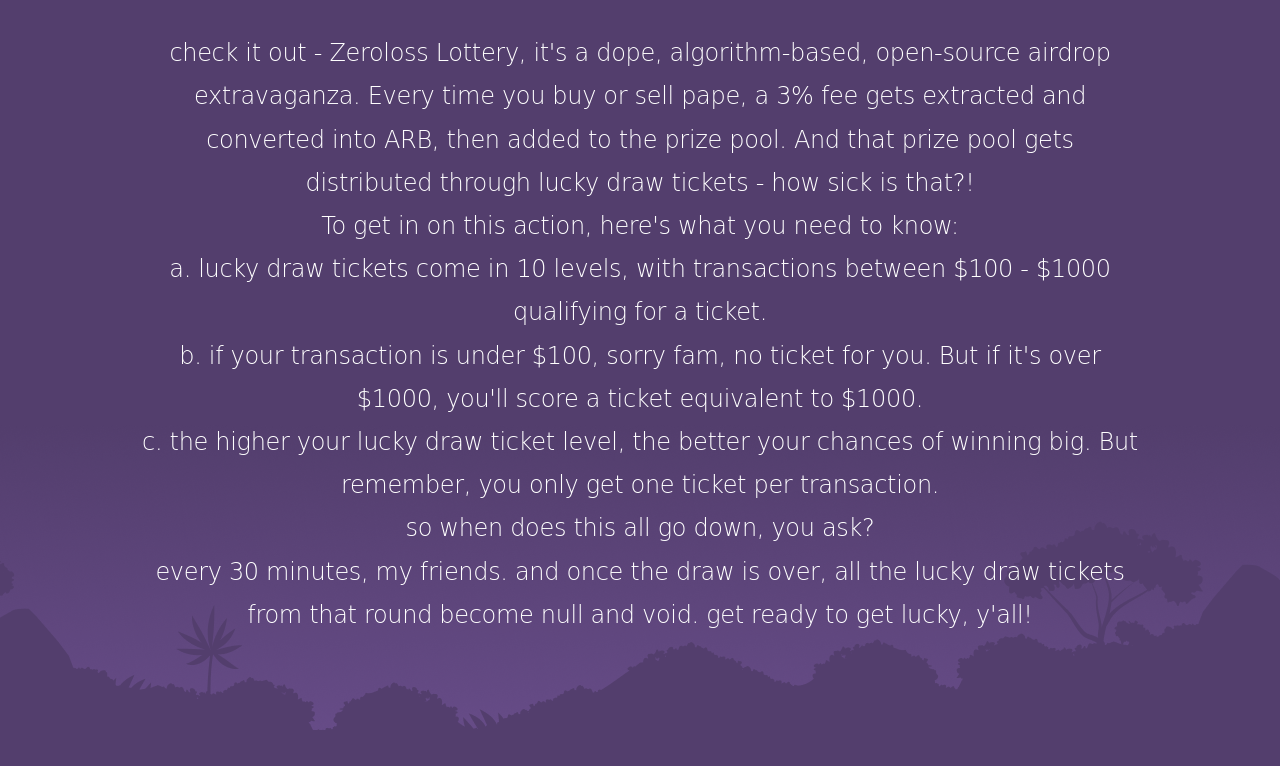
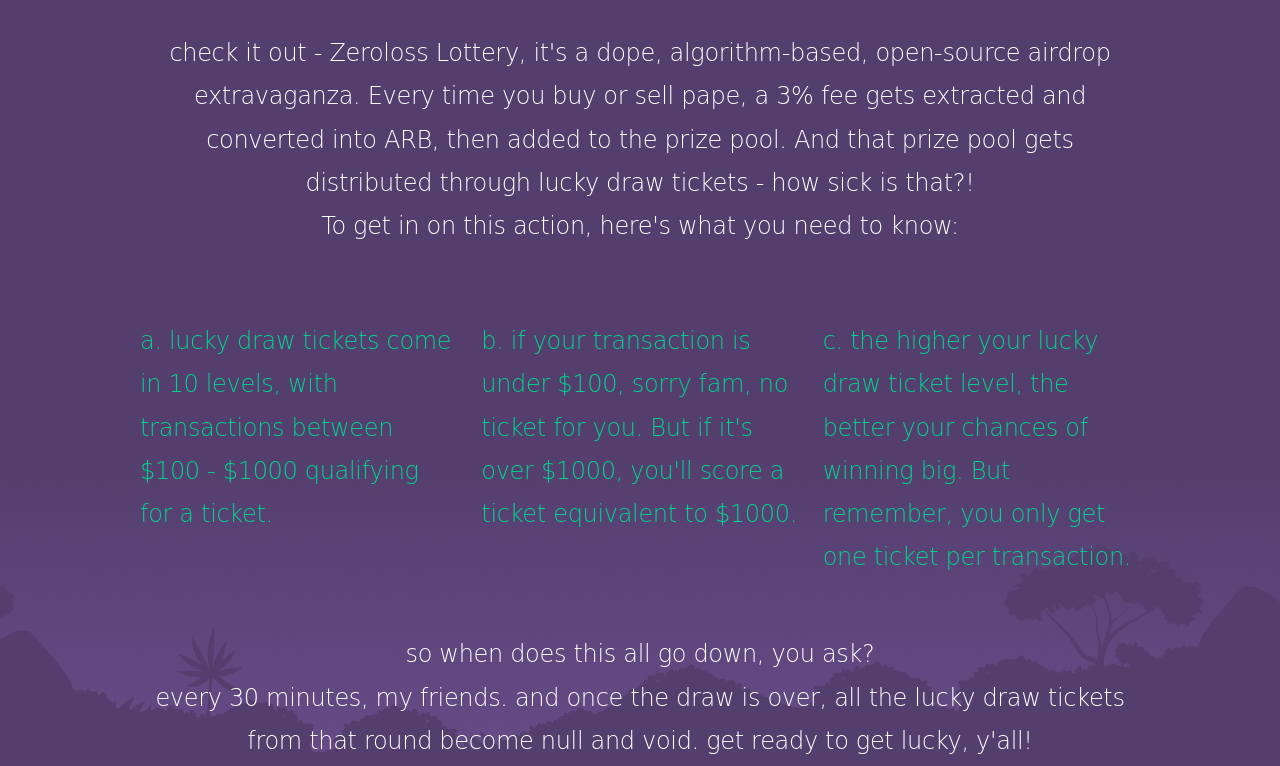
Before and after one commit to papapepememe/papapepememe.github.io, a website: page index.html in a window 1280 px wide. Shown: the part 6159-6925 px from the top of the page. Drawn offline with nearby package versions, Linux system fonts and the light colour scheme; a web font is replaced by a local one.

Commit message:
update home page

```diff
--- a/assets/scss/home.scss
+++ b/assets/scss/home.scss
@@ -259,7 +259,7 @@
 		background: url(../images/home-bg-3.png) center center no-repeat;
 		background-size: auto;
 		text-align: center;
-		padding-bottom: 180px;
+		padding-bottom: 99px;
 		.img {
 			margin-bottom: 66.32px;
 			img {
--- a/index.html
+++ b/index.html
@@ -174,9 +174,17 @@
                         <div class="transparency" >
                             <p>check it out - Zeroloss Lottery, it's a dope, algorithm-based, open-source airdrop extravaganza. Every time you buy or sell pape, a 3% fee gets extracted and converted into ARB, then added to the prize pool. And that prize pool gets distributed through lucky draw tickets - how sick is that?!</p>
                             <p>To get in on this action, here's what you need to know:</p>
-                            <p>a. lucky draw tickets come in 10 levels, with transactions between $100 - $1000 qualifying for a ticket. </p>
-                            <p>b. if your transaction is under $100, sorry fam, no ticket for you. But if it's over $1000, you'll score a ticket equivalent to $1000. </p>
-                            <p>c. the higher your lucky draw ticket level, the better your chances of winning big. But remember, you only get one ticket per transaction.</p>
+                            <div class="row" style = "margin-bottom:54px; margin-top: 72px;text-align:left;color:#00D38E ;">
+                                <div class="col-lg-4">
+                                    <p>a. lucky draw tickets come in 10 levels, with transactions between $100 - $1000 qualifying for a ticket. </p>
+                                </div>
+                                <div class="col-lg-4">
+                                    <p>b. if your transaction is under $100, sorry fam, no ticket for you. But if it's over $1000, you'll score a ticket equivalent to $1000. </p>
+                                </div>
+                                <div class="col-lg-4">
+                                    <p>c. the higher your lucky draw ticket level, the better your chances of winning big. But remember, you only get one ticket per transaction.</p>
+                                </div>
+                            </div>
                             <p>so when does this all go down, you ask?<br>
                             every 30 minutes, my friends. and once the draw is over, all the lucky draw tickets from that round become null and void. get ready to get lucky, y'all!</p>
                         </div>
```
Also changed, not shown: assets/css/style.css.
